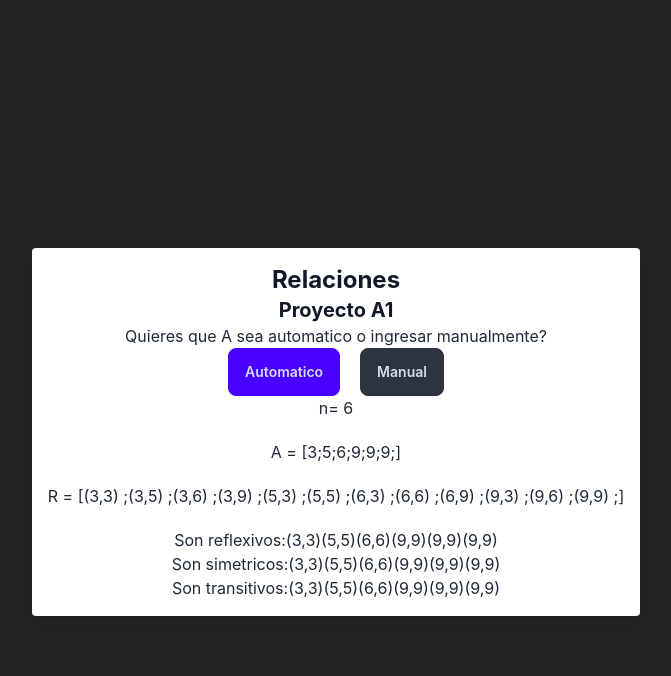
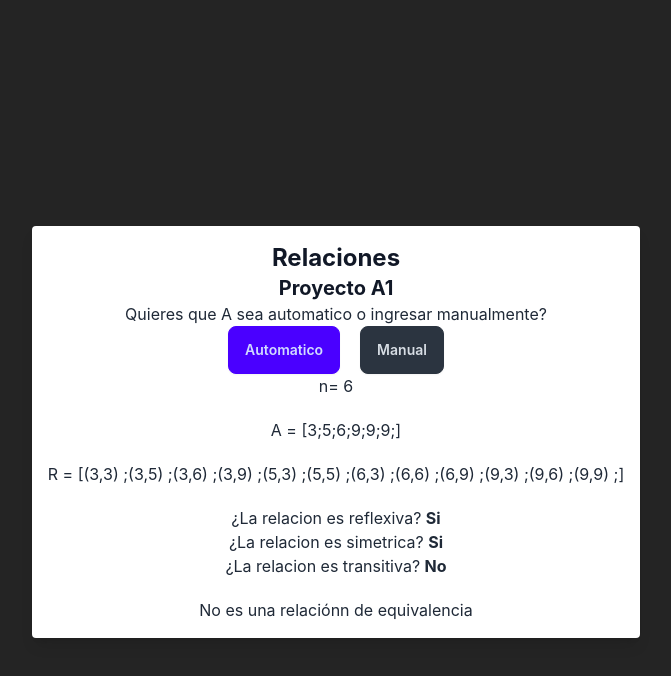
Before and after one commit to Sve-nnN/Proyecto-A1, a React (Vite) app: page / in a window 1280 px wide. Both pictures are taken after a click on the button "Automatico". Shown: the top 676 px of the page, without its empty margins (304-975 px from the left). Built offline with nearby package versions, Linux system fonts and the light colour scheme.

Commit message:
70% listo. Falta darle estilo a clases de equivalencia

```diff
--- a/src/App.jsx
+++ b/src/App.jsx
@@ -2,15 +2,15 @@ import { useState } from "react";
 import Automatic from "./components/automatic";
 import ContenedorCentrado from "./components/centrar";
 import "./App.css";
+import Manual from "./components/manual";
 
 function App() {
-  const [automatico, setAutomatico] = useState();
+  const [automatico, setAutomatico] = useState(null);
   //Declaramos los conjuntos
   let A = [];
   let conjuntoEjemplo = [1, 2, 3, 4, 5, 6, 7, 8, 9, 10, 11, 12];
   let M = [3, 4, 5, 6];
   let R = [];
-  let generarAutomatico = false;
 
   console.log(A);
   return (
@@ -44,7 +44,7 @@ function App() {
             M={M}
           />
         ) : (
-          <></>
+          <Manual conjunto={A} conjuntoEjemplo={conjuntoEjemplo} R={R} M={M} />
         )}
       </div>
     </ContenedorCentrado>
--- a/src/components/automatic.jsx
+++ b/src/components/automatic.jsx
@@ -1,40 +1,14 @@
-import { getRandomArbitrary } from "./logic";
+import {
+  getRandomArbitrary,
+  generarRelacion,
+  generarConjunto,
+  esReflexiva,
+  esSimetrica,
+  esTransitiva,
+  esEquivalencia,
+  claseEquivalencia,
+} from "./logic";
 
-function generarRelacion(A, R, M) {
-  //Determinamos los elementos de la relacion R
-  for (let i = 0; i < A.length; i++) {
-    for (let j = 0; j < A.length; j++) {
-      for (let k = 0; k < M.length; k++) {
-        //Si la suma de los elementos de A[i] y A[j] es multiplo de M[k]
-        if ((A[i] + A[j]) % M[k] == 0) {
-          //Entonces se agrega a la relacion R
-          R.push([A[i], A[j]]);
-        }
-      }
-    }
-  }
-  //Filtramos los duplicados
-  R = R.map(JSON.stringify);
-  R = [...new Set(R)];
-  R = R.map(JSON.parse);
-  //Ordenamos de menor a mayor
-  R.sort((a, b) => a - b);
-  return R;
-}
-function generarConjunto(n, conjuntoEjemplo, A) {
-  for (let i = 1; i <= n; i++) {
-    A.push(conjuntoEjemplo[Math.floor(Math.random() * 12)]);
-  }
-  //Ordenamos de menor a mayor
-  A.sort((a, b) => a - b);
-  return A;
-}
-function presentarRelacion(R = []) {
-  console.log("Elementos de la relacion R: ");
-  for (let i = 0; i < R.length; i++) {
-    console.log(R[i]);
-  }
-}
 export default function generarConjuntoAutomatico({
   A = [],
   conjuntoEjemplo,
@@ -46,10 +20,6 @@ export default function generarConjuntoAutomatico({
 
   A = generarConjunto(n, conjuntoEjemplo, A);
   R = generarRelacion(A, R, M);
-
-  console.log({ A });
-  console.log({ R });
-
   /*
   -Verificar si la relacion es reflexiva, simetrica, transitiva (si la relacion
   es de equivalencia)
@@ -81,61 +51,34 @@ export default function generarConjuntoAutomatico({
       Relativa simétrica: Si para cada par de elementos a y b de A, aRb implica bRa.
       Relativa transitiva: Si para cada trío de elementos a, b y c de A, aRb y bRc implican aRc. */}
       <div>
-        {/*Reflexiva*/}
-        <div>
-          Son reflexivos:
-          {A.map((item, id) => (
-            <span key={id}>
-              {R.find((element) => element[0] === item && element[1] === item)
-                ? `(${item},${item})`
-                : ""}
-            </span>
-          ))}
-        </div>
-        {/*Simetrica*/}
-        <div>
-          Son simetricos:
-          {A.map((item, id) => (
-            <span key={id}>
-              {R.find(
-                (element) =>
-                  element[0] === item &&
-                  element[1] === item &&
-                  R.find(
-                    (element2) =>
-                      element2[0] === element[1] && element2[1] === element[0]
-                  )
-              )
-                ? `(${item},${item})`
-                : ""}
-            </span>
-          ))}
-        </div>
-        <div>
-          Son transitivos:
-          {A.map((item, id) => (
-            <span key={id}>
-              {R.find(
-                (element) =>
-                  element[0] === item &&
-                  element[1] === item &&
-                  R.find(
-                    (element2) =>
-                      element2[0] === element[1] &&
-                      element2[1] === element[0] &&
-                      R.find(
-                        (element3) =>
-                          element3[0] === element2[1] &&
-                          element3[1] === element2[0]
-                      )
-                  )
-              )
-                ? `(${item},${item})`
-                : ""}
-            </span>
-          ))}
-        </div>
+        {
+          //Propiedades de la relacion
+        }
+        <p>
+          ¿La relacion es reflexiva?{" "}
+          <strong>{esReflexiva(A, R) ? "Si" : "No"}</strong>
+        </p>
+
+        <p>
+          ¿La relacion es simetrica?{" "}
+          <strong>{esSimetrica(A, R) ? "Si" : "No"}</strong>
+        </p>
+
+        <p>
+          ¿La relacion es transitiva?{" "}
+          <strong>{esTransitiva(A, R) ? "Si" : "No"}</strong>
+        </p>
       </div>
+      <div>
+        {
+          //Determinar si la relacion es de equivalencia. Si es, muestra la clase de equivalencia
+          esEquivalencia(A, R) ? (
+            <>Es una relación de equivalencia: {claseEquivalencia(A, R)}</>
+          ) : (
+            "No es una relaciónn de equivalencia"
+          )
+        }
+      </div>{" "}
     </>
   );
 }
--- a/src/components/logic.js
+++ b/src/components/logic.js
@@ -14,9 +14,6 @@ de cada elemento
 -Que aplicaciones tiene las relaciones de equivalencia en el contexto real
 
 */
-function getRandomArbitrary(min = 0, max = 0) {
-  return Math.random() * (max - min) + min;
-}
 
 /*
 if (generarAutomatico) {
@@ -26,7 +23,16 @@ if (generarAutomatico) {
 }*/
 
 //Funcion para generar la relacion R
-function generarRelacion(A = [], R = [], M = []) {
+
+//Presentamos los elementos de R por extension
+export function presentarRelacion(R = []) {
+  console.log("Elementos de la relacion R: ");
+  for (let i = 0; i < R.length; i++) {
+    console.log(R[i]);
+  }
+}
+
+export function generarRelacion(A = [], R = [], M = []) {
   //Determinamos los elementos de la relacion R
   for (let i = 0; i < A.length; i++) {
     for (let j = 0; j < A.length; j++) {
@@ -39,15 +45,83 @@ function generarRelacion(A = [], R = [], M = []) {
       }
     }
   }
+  //Filtramos los duplicados
+  R = R.map(JSON.stringify);
+  R = [...new Set(R)];
+  R = R.map(JSON.parse);
+  //Ordenamos de menor a mayor
+  R.sort((a, b) => a - b);
+  return R;
 }
-//Presentamos los elementos de R por extension
-function presentarRelacion(R = []) {
-  console.log("Elementos de la relacion R: ");
+export function generarConjunto(n, conjuntoEjemplo, A) {
+  for (let i = 1; i <= n; i++) {
+    A.push(conjuntoEjemplo[Math.floor(Math.random() * 12)]);
+  }
+  //Ordenamos de menor a mayor
+  A.sort((a, b) => a - b);
+  return A;
+}
+//Generamos un numero aleatorio entre el minimo y el maximo dado
+export function getRandomArbitrary(min = 0, max = 0) {
+  return Math.random() * (max - min) + min;
+}
+//Determinar propiedades de la relacion
+//Reflexiva
+export function esReflexiva(A, R) {
+  let reflexiva = true;
+  for (let i = 0; i < A.length; i++) {
+    if (!R.find((element) => element[0] === A[i] && element[1] === A[i])) {
+      reflexiva = false;
+      break;
+    }
+  }
+  return reflexiva;
+}
+export function esSimetrica(A, R) {
+  let simetrica = true;
   for (let i = 0; i < R.length; i++) {
-    console.log(R[i]);
+    if (
+      !R.find((element) => element[0] === R[i][1] && element[1] === R[i][0])
+    ) {
+      simetrica = false;
+      break;
+    }
   }
+  return simetrica;
 }
-generarRelacion();
-presentarRelacion();
+export function esTransitiva(A, R) {
+  let transitiva = true;
+  for (let i = 0; i < R.length; i++) {
+    for (let j = 0; j < R.length; j++) {
+      if (R[i][1] === R[j][0]) {
+        if (
+          !R.find((element) => element[0] === R[i][0] && element[1] === R[j][1])
+        ) {
+          transitiva = false;
+          break;
+        }
+      }
+    }
+  }
+  return transitiva;
+}
+//Determinar si la relacion es de equivalencia
+export function esEquivalencia(A, R) {
+  return esReflexiva(A, R) && esSimetrica(A, R) && esTransitiva(A, R);
+}
+//Mostrar la clase de equivalencia de cada elemento
+export function claseEquivalencia(A, R) {
+  let clases = [];
+  for (let i = 0; i < A.length; i++) {
+    let clase = [];
+    clase.push(A[i]);
+    for (let j = 0; j < R.length; j++) {
+      if (R[j][0] === A[i]) {
+        clase.push(R[j][1]);
+      }
+    }
+    clases.push(clase);
+  }
 
-export { getRandomArbitrary, generarRelacion, presentarRelacion };
+  return clases;
+}
--- /dev/null
+++ b/src/components/manual.jsx
@@ -0,0 +1,98 @@
+import { useState } from "react";
+import {
+  generarRelacion,
+  esReflexiva,
+  esSimetrica,
+  esTransitiva,
+  esEquivalencia,
+  claseEquivalencia,
+} from "./logic";
+//Este va a ser el componente donde el usuario introduzca el conjunto por su cuenta
+//para generar la relacion y las otras cosas
+export default function GenerarConjuntoManual({ A = [], R = [], M }) {
+  const [conjunto, setConjunto] = useState([]);
+  A = conjunto;
+
+  function onSubmit(e) {
+    e.preventDefault();
+    let placeholder = e.target.conjunto.value.split(",");
+    let conjuntoNums = placeholder.map((item) => parseInt(item));
+    console.log(conjuntoNums);
+    setConjunto(conjuntoNums);
+  }
+  R = generarRelacion(A, R, M);
+
+  let n = conjunto.length;
+
+  return (
+    <>
+      {
+        //Formulario para que el usuario introduzca su conjunto manualmente
+      }
+      <form onSubmit={onSubmit}>
+        <p>Separa los elementos por comas</p>
+        <input
+          type="text"
+          placeholder="Introduce tu conjunto"
+          name="conjunto"
+          className="input input-bordered bg-slate-50 w-full max-w-xs"
+        />
+
+        <button className="btn btn-outline btn-accent" type="submit">
+          Generar
+        </button>
+      </form>
+      {
+        //Si el conjunto tiene elementos, mostrar los elementos de A y la relacion
+      }
+      {conjunto.length > 0 ? (
+        <>
+          <div>n={n}</div>
+          <div>
+            A = [
+            {A.map((item, id) => (
+              <span key={id}>{item};</span>
+            ))}
+            ]
+          </div>
+          <div>
+            R = [
+            {R.map((item, id) => (
+              <span key={id}>
+                ({item[0]},{item[1]}) ;
+              </span>
+            ))}
+            ]
+          </div>
+          {
+            //Determinar si la relacion es reflexiva, simetrica o transitiva
+          }
+          <div>
+            <p>
+              ¿La relacion es reflexiva?
+              <strong>{esReflexiva(A, R) ? "Si" : "No"}</strong>
+            </p>
+            <p>
+              ¿La relacion es simetrica?
+              <strong>{esSimetrica(A, R) ? "Si" : "No"}</strong>
+            </p>
+            <p>
+              ¿La relacion es transitiva?
+              <strong>{esTransitiva(A, R) ? "Si" : "No"}</strong>
+            </p>
+          </div>
+          <div>
+            {
+              //Determinar si la relacion es de equivalencia. Si es, muestra la clase de equivalencia
+              esEquivalencia(A, R) ? (
+                <>Es una relación de equivalencia: {claseEquivalencia(A, R)}</>
+              ) : (
+                "No es una relaciónn de equivalencia"
+              )
+            }
+          </div>
+        </>
+      ) : null}
+    </>
+  );
+}
```
